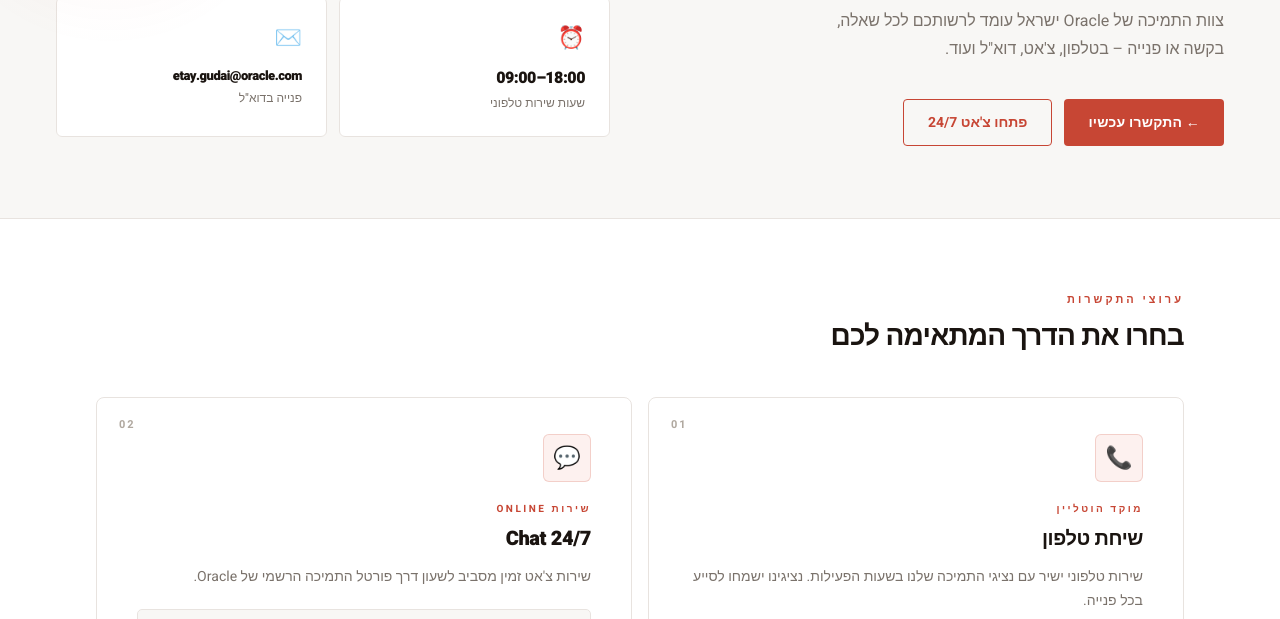
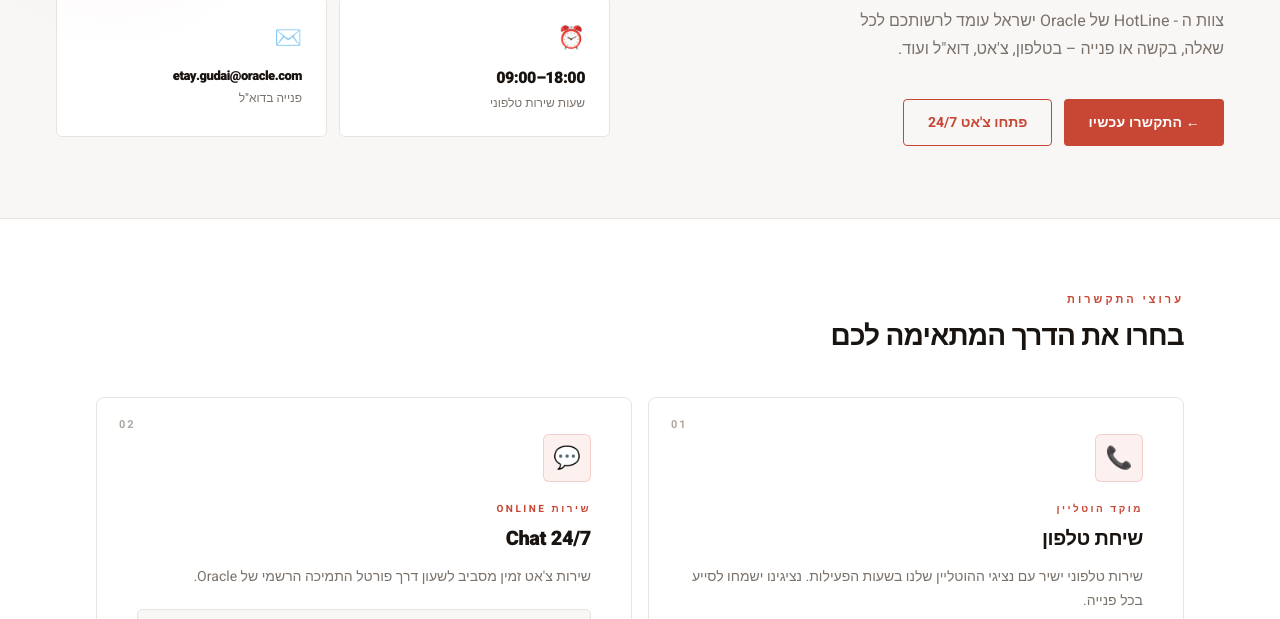
Before and after one commit to OracleIsrael/Support, a plain HTML site: page index.html in a window 1280 px wide. Shown: the part 328-947 px from the top of the page. Drawn offline with Linux system fonts and the light colour scheme.

Commit message:
Update index.html

```diff
--- a/index.html
+++ b/index.html
@@ -640,7 +640,7 @@
   <div class="hero-left">
     <div class="hero-eyebrow">יצירת קשר</div>
     <h1>אנחנו כאן<br><em>לעזור לכם</em></h1>
-    <p class="hero-desc">צוות התמיכה של Oracle ישראל עומד לרשותכם לכל שאלה, בקשה או פנייה – בטלפון, צ'אט, דוא"ל ועוד.</p>
+    <p class="hero-desc">צוות ה - HotLine של Oracle ישראל עומד לרשותכם לכל שאלה, בקשה או פנייה – בטלפון, צ'אט, דוא"ל ועוד.</p>
     <div class="hero-cta-group">
       <a href="tel:039273677" class="cta-primary">← התקשרו עכשיו</a>
       <a href="https://support.oracle.com" target="_blank" rel="noopener" class="cta-outline-red">פתחו צ'אט 24/7</a>
@@ -686,7 +686,7 @@
       <div class="card-icon">📞</div>
       <div class="card-label">מוקד הוטליין</div>
       <h2>שיחת טלפון</h2>
-      <p>שירות טלפוני ישיר עם נציגי התמיכה שלנו בשעות הפעילות. נציגינו ישמחו לסייע בכל פנייה.</p>
+      <p>שירות טלפוני ישיר עם נציגי ההוטליין שלנו בשעות הפעילות. נציגינו ישמחו לסייע בכל פנייה.</p>
       <span class="phone-big">03-9273-677</span>
       <div class="hours-tag">⏰ &nbsp;ימים א'–ה' | 09:00–18:00</div>
       <br>
```
